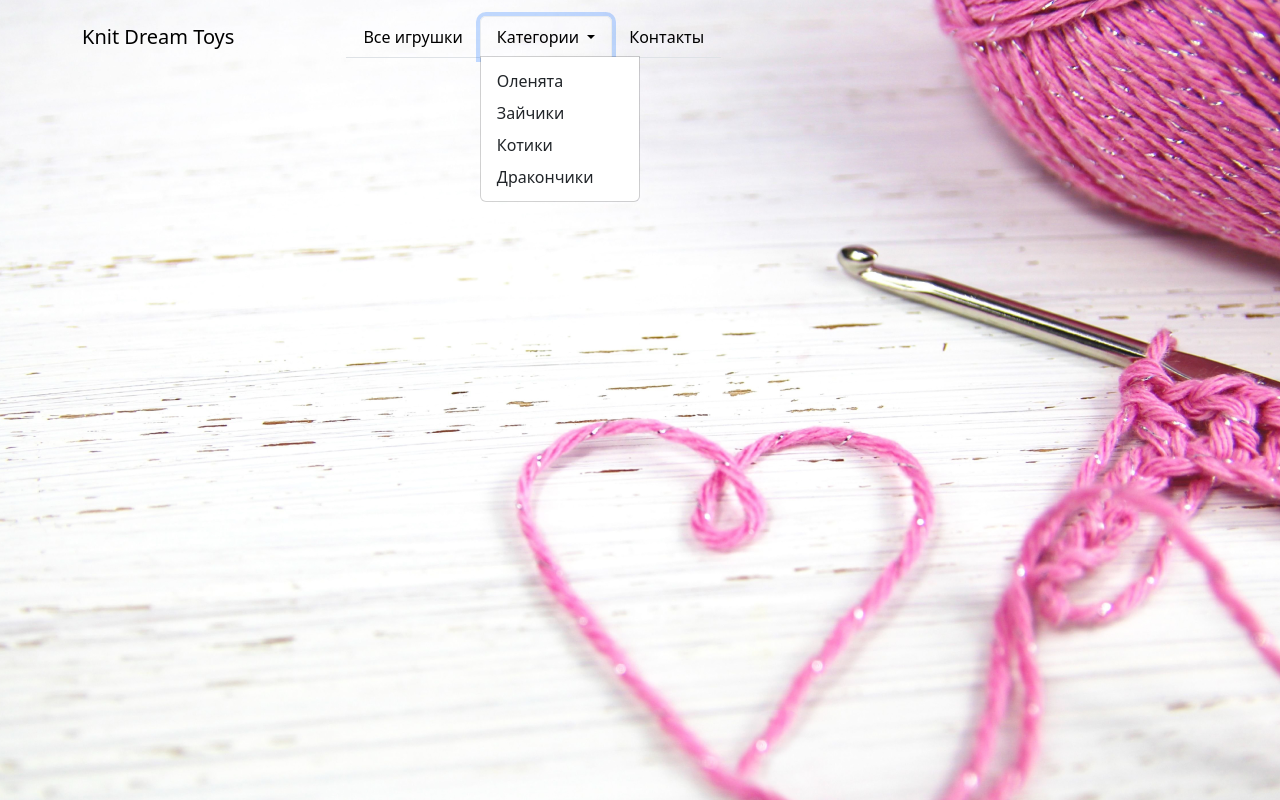
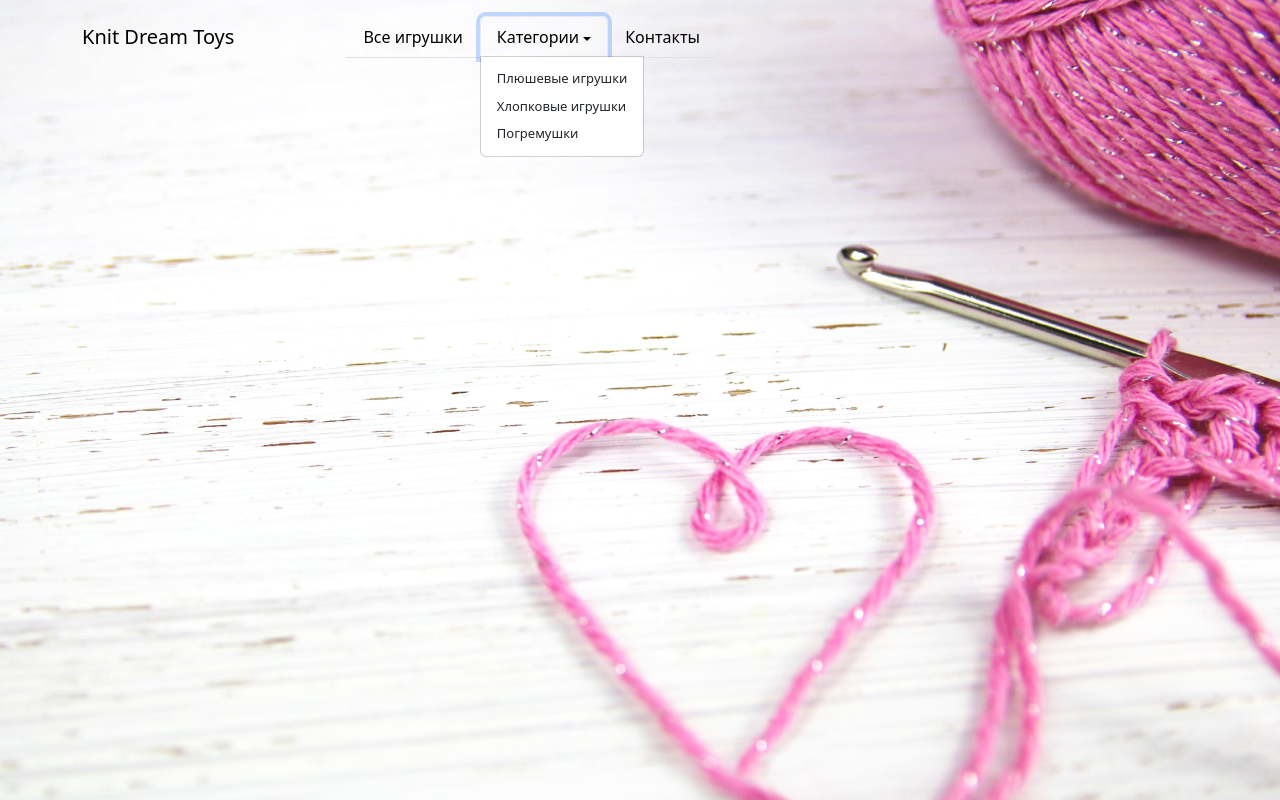
Before and after one commit to dmsnback/knit_dream_toys, a Django app: page / in a window 1280 px wide, after a click on "Категории". Run offline with Django 3.2, Linux system fonts and the light colour scheme.

Commit message:
index.html

```diff
--- a/knit_dream_toys/static/css/style.css
+++ b/knit_dream_toys/static/css/style.css
@@ -4,3 +4,29 @@
     height: 100vh;
 
 }
+
+.dropdown:hover >.dropdown-menu{
+  display: block !important;
+}
+.dropdown-submenu:hover > .dropdown-menu{
+  display: block !important;
+    left: 100%;
+    margin-top: -37px;
+}
+
+.dropdown-item{
+  font-size: small; /* 13px */
+}
+.dropdown-toggle::after{
+  font-size: var(--font-md);
+  margin-bottom: -2px;
+}
+.dropdown-menu li a.active{
+  color:#fff;
+}
+
+.custom-toggle-arrow{
+      font-size: 18px;
+      margin-top: 1px;
+      line-height: 12px;
+}
--- a/knit_dream_toys/templates/index.html
+++ b/knit_dream_toys/templates/index.html
@@ -32,14 +32,31 @@
                             <a class="nav-link text-black" href="#">Все игрушки</a>
                         </li>
                         <li class="nav-item dropdown">
-                            <a class="nav-link dropdown-toggle text-black" href="#" id="navbarDropdownMenuLink" role="button" data-bs-toggle="dropdown" aria-expanded="false">
-                                Категории
-                            </a>
+                            <a class="nav-link dropdown-toggle text-black" href="#" id="navbarDropdownMenuLink" role="button" data-bs-toggle="dropdown" aria-expanded="false">Категории</a>
                             <ul class="dropdown-menu" aria-labelledby="navbarDropdownMenuLink">
-                                <li><a class="dropdown-item" href="#">Оленята</a></li>
-                                <li><a class="dropdown-item" href="#">Зайчики</a></li>
-                                <li><a class="dropdown-item" href="#">Котики</a></li>
-                                <li><a class="dropdown-item" href="#">Дракончики</a></li>
+                                <li class="dropdown-submenu">
+                                    <a class="dropdown-item" href="#">
+                                        Плюшевые игрушки
+                                    </a>
+                                    <ul class="dropdown-menu">
+                                         <li><a class="dropdown-item" href="#">Дракончики</a></li>
+                                         <li><a class="dropdown-item" href="#">Зайчики</a></li>
+                                         <li><a class="dropdown-item" href="#">Котята</a></li>
+                                         <li><a class="dropdown-item" href="#">Оленята</a></li>
+                                    </ul>
+                                </li>
+                                <li class="dropdown-submenu">
+                                    <a class="dropdown-item" href="#">
+                                        Хлопковые игрушки
+                                    </a>
+                                    <ul class="dropdown-menu">
+                                         <li><a class="dropdown-item" href="#">Дракончики</a></li>
+                                         <li><a class="dropdown-item" href="#">Зайчики</a></li>
+                                         <li><a class="dropdown-item" href="#">Котята</a></li>
+                                         <li><a class="dropdown-item" href="#">Оленята</a></li>
+                                    </ul>
+                                </li>
+                                <li><a class="dropdown-item" href="#">Погремушки</a></li>
                             </ul>
                         </li>
                         <li class="nav-item">
```
